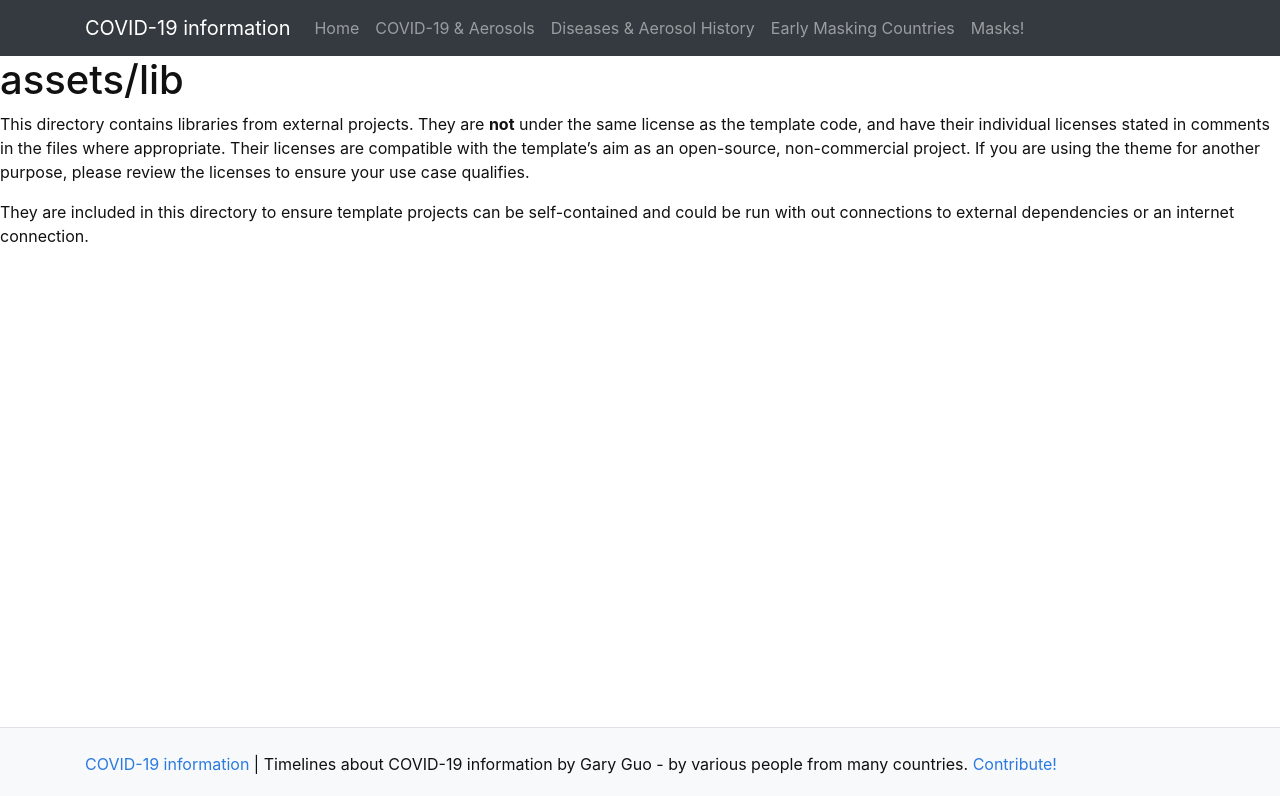
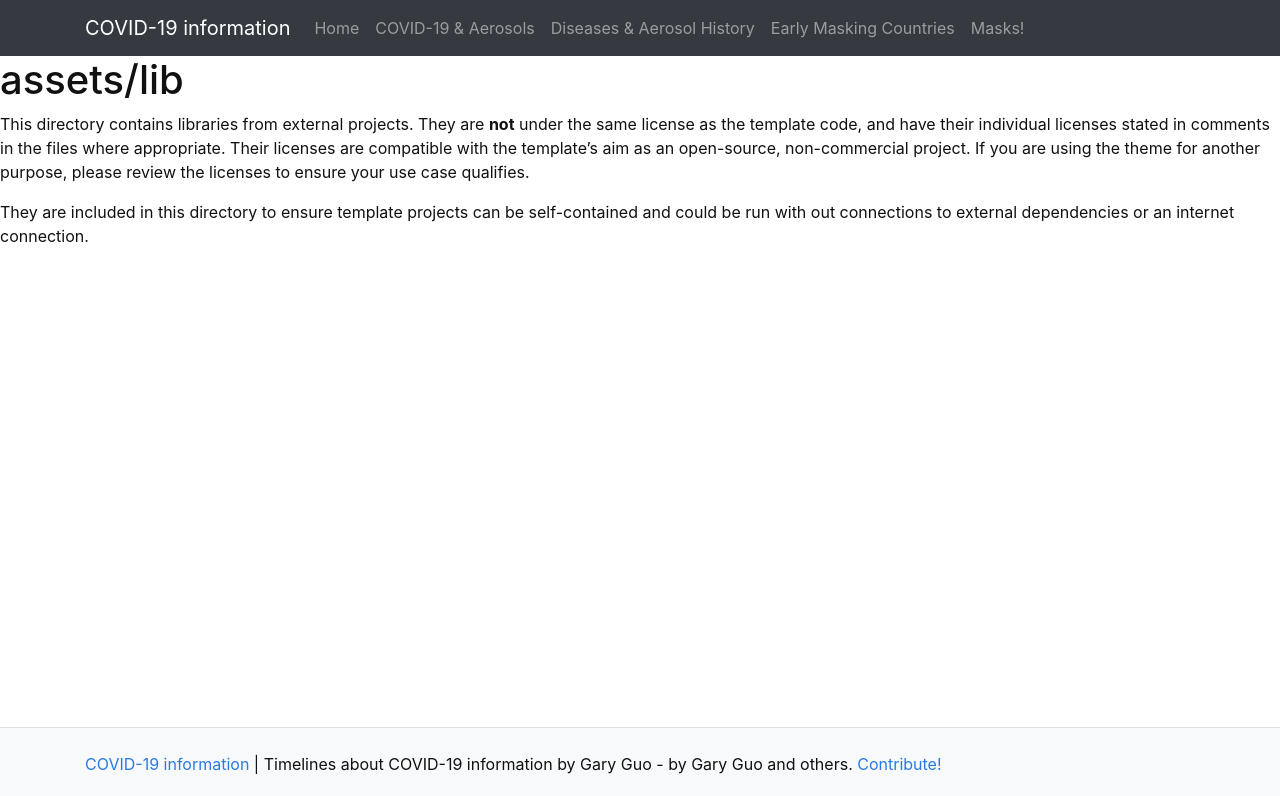
Before and after one commit to gf355/COVID-19-information, a Jekyll site: the page built from assets/lib/README.md, in a window 1280 px wide, cut to the strip 0-796 px from the top of the page. Built offline with Jekyll 4.4.1, drawn with Linux system fonts in a browser that asks for light colours; our own code applies the rules of GitHub Pages for plain Markdown files.

Commit message:
2021-1-11 10:18

```diff
--- a/_includes/template/footer.html
+++ b/_includes/template/footer.html
@@ -3,6 +3,6 @@
 
 
     <div class="container my-4 ">
-        <p><a href="{{ '/' | relative_url }}">{{ site.title }}</a> | {{ site.description }}  - by various people from many countries. <a href="https://github.com/its-airborne/timelines-site">Contribute!</a></p>
+        <p><a href="{{ '/' | relative_url }}">{{ site.title }}</a> | {{ site.description }}  - by Gary Guo and others. <a href="https://github.com/gf355/COVID-19-information">Contribute!</a></p>
     </div>
 </footer>
```
